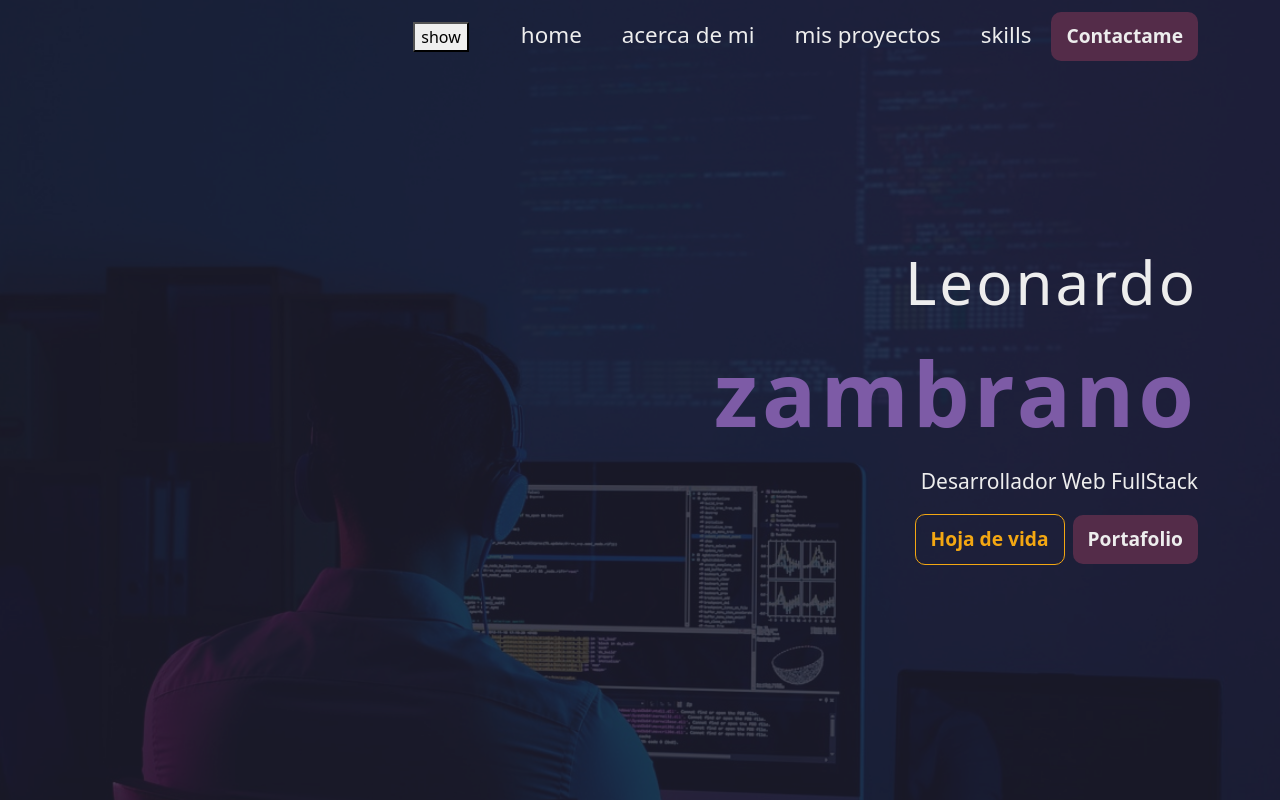
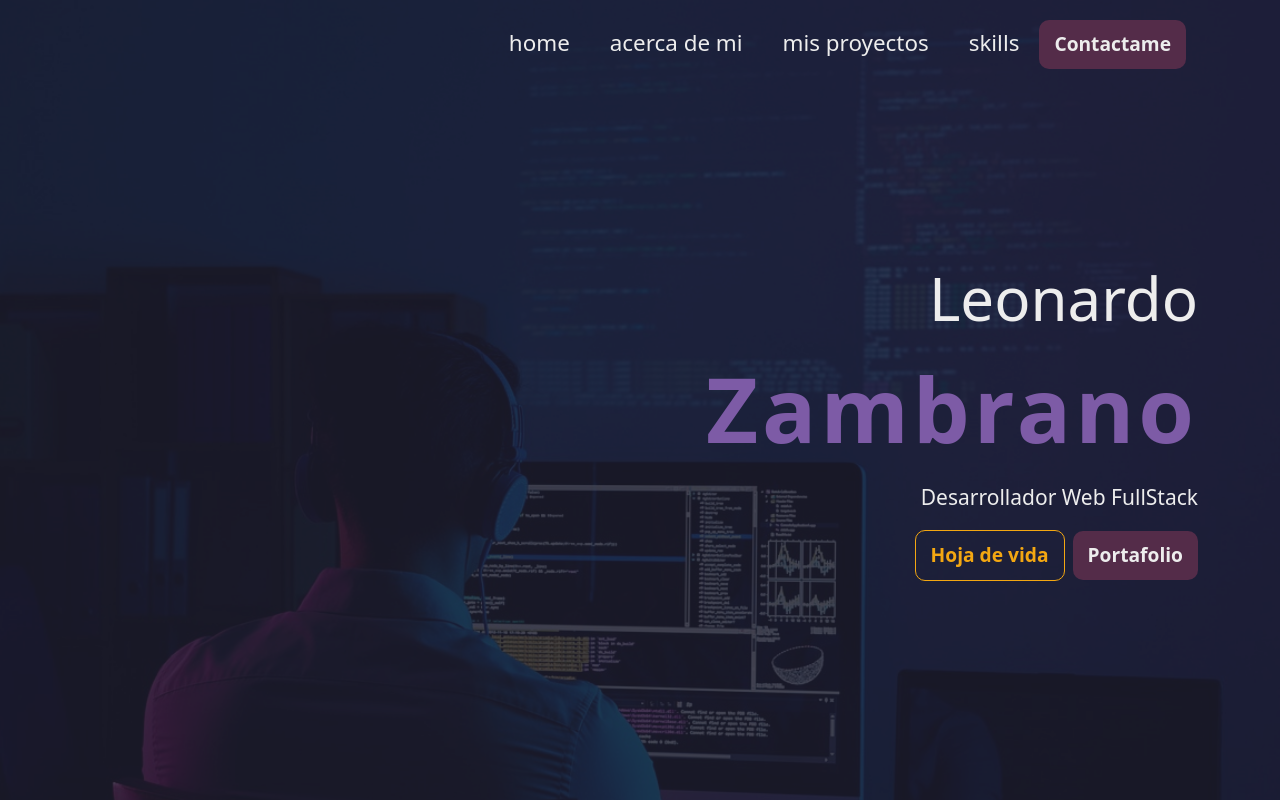
Before and after one commit to lzambranoa/portafolio-app, an Angular app: page / in a window 1280 px wide. Shown: the top 800 px of the page. Built offline with nearby package versions, Linux system fonts and the light colour scheme.

Commit message:
Se realiza los ajustes en el hero en el navbar y el cargue del CV

```diff
--- a/package.json
+++ b/package.json
@@ -19,6 +19,7 @@
     "@angular/platform-browser-dynamic": "^15.2.0",
     "@angular/router": "^15.2.0",
     "@emailjs/browser": "^4.4.1",
+    "hamburgers": "^1.2.1",
     "rxjs": "~7.8.0",
     "tslib": "^2.3.0",
     "zone.js": "~0.12.0"
--- a/src/app/components/about/about.component.html
+++ b/src/app/components/about/about.component.html
@@ -1,8 +1,8 @@
-<section class="container">
+<section class="container" id="about">
     <h2 class="text-center">Acerca de mi</h2>
     <div class="about">
         <div class="p-1 p-md-5 p-lg-2">
-            <p>
+            <p class="mt-0 mt-lg-5">
                 ¡Hola! Soy Leonardo Zambrano, Desarrollador web Full Stack con pasión por crear experiencias digitales modernas, intuitivas y eficientes.  Transformo ideas en productos funcionales, optimizados y visualmente atractivos.
             </p>
         </div>
--- a/src/app/components/contact/contact.component.html
+++ b/src/app/components/contact/contact.component.html
@@ -1,4 +1,4 @@
-<section class="container my-5">
+<section class="container my-5" id="contact">
     <h2 class="text-center">Contactame</h2>
     <form  #contactForm="ngForm" (ngSubmit)="sendEmail($event)">
         <div class="form-floating mb-3">
--- a/src/app/components/hero/hero.component.html
+++ b/src/app/components/hero/hero.component.html
@@ -5,14 +5,16 @@
             <section class="info">
                 <section>
                     <div>
-                        <h1>Leonardo</h1>
-                        <h2>zambrano</h2>
+                        <h1 class="tracking-in-contract">Leonardo</h1>
+                        <h2 class="tracking-in-contract-bck-bottom">Zambrano</h2>
                         <p>Desarrollador Web FullStack</p>
                     </div>
                 </section>
                 <section>
-                    <button class="btn-light">Hoja de vida</button>
-                    <button class="btn-contacto ms-2">Portafolio</button>
+                    <button (click)="downloadPdf()" class="btn-light">Hoja de vida</button>
+                    <a href="#portfolio">
+                        <button class="btn-contacto ms-2">Portafolio</button>
+                    </a>
                 </section>
             </section>
         </div>
--- a/src/app/components/hero/hero.component.scss
+++ b/src/app/components/hero/hero.component.scss
@@ -56,3 +56,98 @@ $overlayColor: rgba(30, 30, 46, 0.829);
     }
 
 }
+
+.tracking-in-contract {
+	-webkit-animation: tracking-in-contract 1.2s cubic-bezier(0.215, 0.610, 0.355, 1.000) both;
+	        animation: tracking-in-contract 1.2s cubic-bezier(0.215, 0.610, 0.355, 1.000) both;
+}
+
+/* ----------------------------------------------
+ * Generated by Animista on 2025-3-21 18:6:12
+ * Licensed under FreeBSD License.
+ * See http://animista.net/license for more info.
+ * w: http://animista.net, t: @cssanimista
+ * ---------------------------------------------- */
+
+/**
+ * ----------------------------------------
+ * animation tracking-in-contract
+ * ----------------------------------------
+ */
+ @-webkit-keyframes tracking-in-contract {
+    0% {
+      letter-spacing: 1em;
+      opacity: 0;
+    }
+    40% {
+      opacity: 0.6;
+    }
+    100% {
+      letter-spacing: normal;
+      opacity: 1;
+    }
+  }
+  @keyframes tracking-in-contract {
+    0% {
+      letter-spacing: 1em;
+      opacity: 0;
+    }
+    40% {
+      opacity: 0.6;
+    }
+    100% {
+      letter-spacing: normal;
+      opacity: 1;
+    }
+  }
+
+
+  .tracking-in-contract-bck-bottom {
+	-webkit-animation: tracking-in-contract-bck-bottom 2s cubic-bezier(0.215, 0.610, 0.355, 1.000) 1s both;
+	        animation: tracking-in-contract-bck-bottom 2s cubic-bezier(0.215, 0.610, 0.355, 1.000) 1s both;
+}
+
+/* ----------------------------------------------
+ * Generated by Animista on 2025-3-21 18:10:15
+ * Licensed under FreeBSD License.
+ * See http://animista.net/license for more info.
+ * w: http://animista.net, t: @cssanimista
+ * ---------------------------------------------- */
+
+/**
+ * ----------------------------------------
+ * animation tracking-in-contract-bck-bottom
+ * ----------------------------------------
+ */
+ @-webkit-keyframes tracking-in-contract-bck-bottom {
+    0% {
+      letter-spacing: 1em;
+      -webkit-transform: translateZ(400px) translateY(300px);
+              transform: translateZ(400px) translateY(300px);
+      opacity: 0;
+    }
+    40% {
+      opacity: 0.6;
+    }
+    100% {
+      -webkit-transform: translateZ(0) translateY(0);
+              transform: translateZ(0) translateY(0);
+      opacity: 1;
+    }
+  }
+  @keyframes tracking-in-contract-bck-bottom {
+    0% {
+      letter-spacing: 1em;
+      -webkit-transform: translateZ(400px) translateY(300px);
+              transform: translateZ(400px) translateY(300px);
+      opacity: 0;
+    }
+    40% {
+      opacity: 0.6;
+    }
+    100% {
+      -webkit-transform: translateZ(0) translateY(0);
+              transform: translateZ(0) translateY(0);
+      opacity: 1;
+    }
+  }
--- a/src/app/components/hero/hero.component.ts
+++ b/src/app/components/hero/hero.component.ts
@@ -7,4 +7,13 @@ import { Component } from '@angular/core';
 })
 export class HeroComponent {
 
+downloadPdf() {
+  const link = document.createElement('a');
+  link.setAttribute('target', '_blank');
+  link.setAttribute('href', '../../../assets/documents/CV - Leonardo Zambrano Amezquita.pdf');
+  link.setAttribute('download', `CV.pdf`);
+  document.body.appendChild(link);
+  link.click();
+  link.remove
+  }
 }
--- a/src/app/components/navbar/navbar.component.html
+++ b/src/app/components/navbar/navbar.component.html
@@ -1,18 +1,34 @@
-<nav class="navbar">
-    <button>
-       show
+<nav class="navbar navbar-expand-lg navbar-dark">
+    <div class="container-fluid">
+      <button class="navbar-toggler" type="button" data-bs-toggle="collapse" data-bs-target="#navbarSupportedContent" aria-controls="navbarSupportedContent" aria-expanded="false" aria-label="Toggle navigation">
+        <span class="navbar-toggler-icon"></span>
       </button>
+      <div class="collapse navbar-collapse justify-content-end" id="navbarSupportedContent">
+        <div class="navbar">
             <div>
                 <ul>
+                    <a href="/">
                         <li>home</li>
+                    </a>
+                    <a href="#about">
                         <li>acerca de mi</li>
+                    </a>
+                    <a href="#portfolio">
                         <li>mis proyectos</li>
+                    </a>
+                    <a href="#skills">
                         <li>skills</li>
+                    </a>
                 </ul>
             </div>
             <div>
+                <a href="#contact">
                     <button class="btn-contacto">
                         Contactame
                     </button>
+                </a>
+            </div>
+        </div>
+      </div>
     </div>
   </nav>
--- a/src/app/components/navbar/navbar.component.scss
+++ b/src/app/components/navbar/navbar.component.scss
@@ -1,3 +1,4 @@
+
 $hoverColor: #F3A712;
 
 .navbar {
@@ -15,6 +16,11 @@ $hoverColor: #F3A712;
 ul {
     display: inline-flex;
 
+    a {
+        color: inherit;
+        text-decoration: none;
+    }
+
     li {
         list-style: none;
         font-size: 1.4rem;
@@ -24,6 +30,11 @@ ul {
         &:hover {
             color: $hoverColor ;
         }
+
+        @media (max-width: 992px) {
+            padding-left: 0px;
+            margin-left: 0px ;
+        }
     }
 
     @media (max-width: 992px) {
--- a/src/app/components/project/project.component.html
+++ b/src/app/components/project/project.component.html
@@ -1,4 +1,4 @@
-<section class="container my-5">
+<section class="container my-5" id="portfolio">
     <h2 class="text-center">Mis Proyectos</h2>
     <div class="row">
         <a class="col-12 col-md-4 col-lg-6 col-xl-5" href="https://harmonious-treacle-4ff1e5.netlify.app/#/" target="_blank">
--- a/src/app/components/skills/skills.component.html
+++ b/src/app/components/skills/skills.component.html
@@ -1,4 +1,4 @@
-<section>
+<section id="skills">
     <h2 class="text-center">Mis Skills</h2>
     <div class="scroll-container ">
         <div class="scroll-content">
--- a/src/index.html
+++ b/src/index.html
@@ -16,6 +16,7 @@
 
   <!--Icons-->
   <script src="https://kit.fontawesome.com/e62625ef8d.js" crossorigin="anonymous"></script>
+
 </head>
 <body>
   <app-root></app-root>
--- a/src/styles.scss
+++ b/src/styles.scss
@@ -1,3 +1,5 @@
+
+
 /* You can add global styles to this file, and also import other style files */
 html {
     box-sizing: border-box;
```
Also changed, not shown: 2 other files (tests, documents, lock files or other folders). Lines whose indentation alone changed are shown as unchanged.
